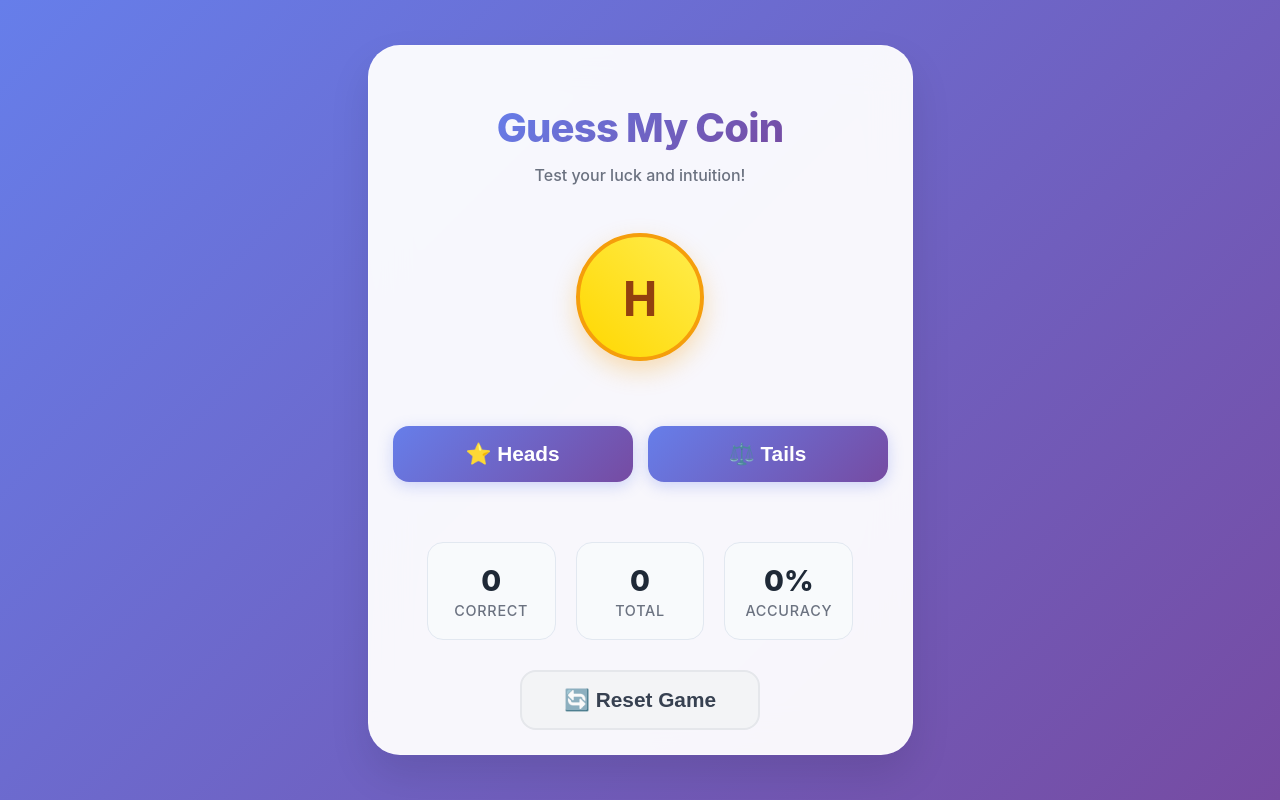
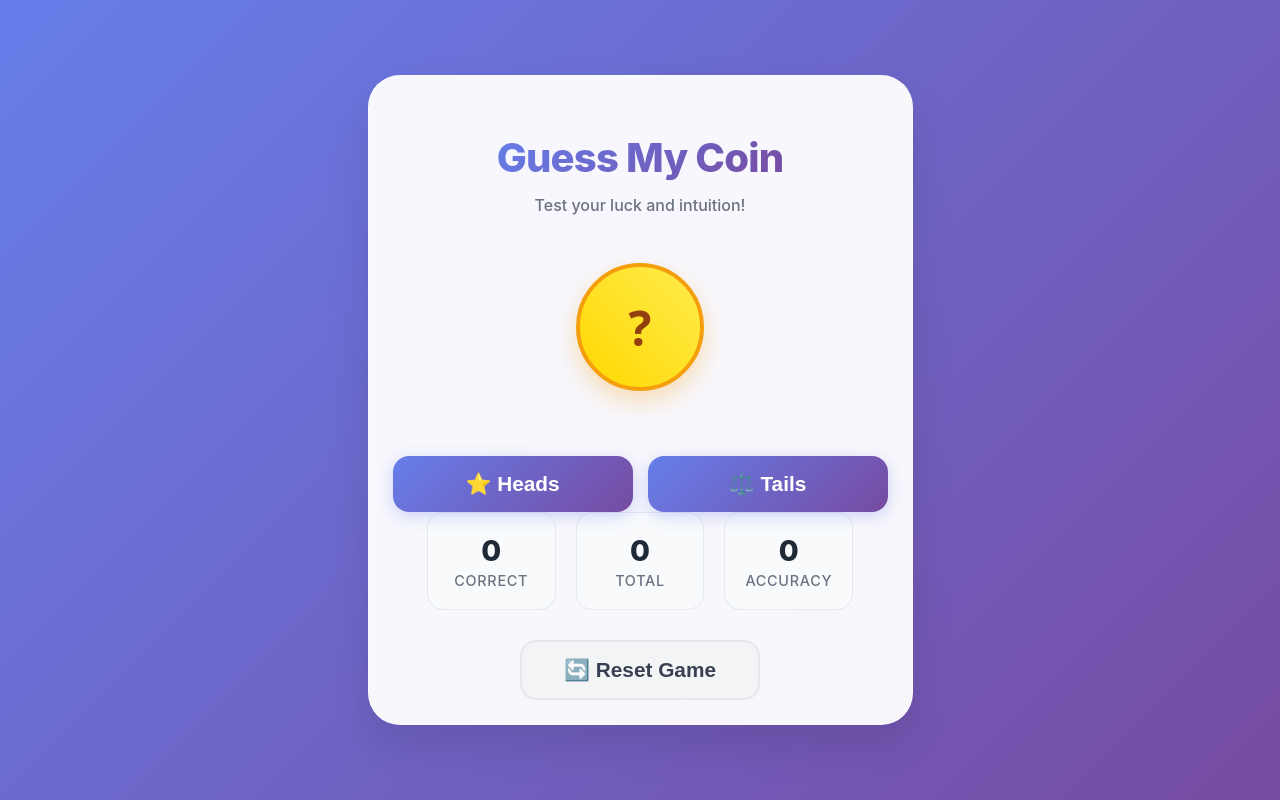
Before and after one commit to 01eon/react-guess-my-coin, a React (Vite) app: page / in a window 1280 px wide. Built offline with nearby package versions, Linux system fonts and the light colour scheme; a web font is replaced by a local one.

Commit message:
Added: StatusCard's GameContext values

```diff
--- a/src/components/coin-display/coin-display.component.jsx
+++ /dev/null
@@ -1,13 +0,0 @@
-import { CoinDisp, Coin } from "./coin-display.style";
-
-const CoinDisplay = () => {
-    return (
-        <>
-            <CoinDisp>
-                <Coin id="coin" >H</Coin>
-            </CoinDisp>
-        </>
-    )
-}
-
-export default CoinDisplay;
--- a/src/components/coin-select/coin-select.component.jsx
+++ /dev/null
@@ -1,18 +0,0 @@
-import { SelectContainer } from "./coin-select.style";
-import { ButtonPrimary } from "../button/button.styled";
-
-
-const CoinSelect = () => {
-    return (
-        <SelectContainer>
-            <ButtonPrimary id="btnHeads">
-                <span> ⭐ Heads</span>
-            </ButtonPrimary>
-            <ButtonPrimary id="btnTails">
-                <span> ⚖️ Tails</span>
-            </ButtonPrimary>
-        </SelectContainer>
-    )
-}
-
-export default CoinSelect;
--- a/src/components/status-card/status-card.component.jsx
+++ b/src/components/status-card/status-card.component.jsx
@@ -1,18 +1,23 @@
 import { StatusCardContainer, StatusContainer, StatusLabel, StatusNumber } from "./status-card.style"
+import { useContext } from "react";
+import { GameContext } from "../../context/game.context";
+const StatusCard = () => {
+    const { correct, total } = useContext(GameContext)
 
-const StatusCard = () => {
+    const accuracy = total > 0 ? Math.round((correct / total) * 100) : 0;
+
     return (
         <StatusContainer>
             <StatusCardContainer>
-                <StatusNumber id="countCorrect">0</StatusNumber>
+                <StatusNumber id="countCorrect">{correct}</StatusNumber>
                 <StatusLabel>Correct</StatusLabel>
             </StatusCardContainer>
             <StatusCardContainer>
-                <StatusNumber id="countTotal">0</StatusNumber>
+                <StatusNumber id="countTotal">{total}</StatusNumber>
                 <StatusLabel>Total</StatusLabel>
             </StatusCardContainer>
             <StatusCardContainer>
-                <StatusNumber id="accuracy">0%</StatusNumber>
+                <StatusNumber id="accuracy">{accuracy}</StatusNumber>
                 <StatusLabel>Accuracy</StatusLabel>
             </StatusCardContainer>
         </StatusContainer>
--- /dev/null
+++ b/src/context/game.context.jsx
@@ -0,0 +1,71 @@
+import { createContext, useState } from "react";
+
+export const GameContext = createContext({
+  correct: 0,
+  total: 0,
+  currentStreak: 0,
+  maxStreak: 5,
+  result: null,
+  isFlipping: null,
+  makeGuess: () => {},
+  resetGame: () => {},
+  initGuess: () => {},
+});
+
+const getRandomOutcome = () => (Math.random() < 0.5 ? "heads" : "tails");
+
+export const GameProvider = ({ children }) => {
+  const [coinSide, setCoinSide] = useState("?");
+  const [correct, setCorrect] = useState(0);
+  const [total, setTotal] = useState(0);
+  const [currentStreak, setCurrentStreak] = useState(0);
+  const [result, setResult] = useState(null);
+  const [isFlipping, setIsFlipping] = useState(false);
+  const maxStreak = 5;
+
+  const initGuess = () => {
+    setCoinSide("?");
+    console.log('Game Initialized')
+  }
+
+  const makeGuess = (guess, callback) => {
+    // Guard Clause
+    if (isFlipping) return;
+
+    // Coin Flip in Progress
+    setIsFlipping(true);
+    setTimeout(() => {
+      const outcome = getRandomOutcome();
+      const isCorrect = guess === outcome;
+
+      setTotal((prev) => prev + 1);
+      setCorrect((prev) => (isCorrect ? prev + 1 : prev));
+      setCurrentStreak((prev) => (isCorrect ? prev + 1 : 0));
+      setResult({ outcome, correct: isCorrect });
+      setIsFlipping(false);
+      callback?.(outcome);
+    }, 600);
+  };
+
+
+  const resetGame = () => {
+    setCorrect(0);
+    setTotal(0);
+    setCurrentStreak(0);
+    setResult(null);
+  };
+
+  const value = {
+    correct,
+    total,
+    currentStreak,
+    maxStreak,
+    result,
+    isFlipping,
+    makeGuess,
+    resetGame,
+    initGuess,
+  };
+
+  return <GameContext.Provider value={value}>{children}</GameContext.Provider>;
+};
--- a/src/routes/game-container/game-container.component.jsx
+++ b/src/routes/game-container/game-container.component.jsx
@@ -1,34 +1,87 @@
-import { Fragment } from "react";
+import { Fragment, useContext, useState } from "react";
 import {
   GameContain,
   GameDesc,
   GameHeader,
   GameTitle,
 } from "./game-container.style";
-import CoinDisplay from "../../components/coin-display/coin-display.component";
+
+// Coin Display Styled Component
+import {
+  CoinDisp,
+  Coin,
+} from "../../components/coin-display/coin-display.style";
+
+// Coin Select Styled Component
+import { SelectContainer } from "../../components/coin-select/coin-select.style";
+
+// Button Styled Component
+import { ButtonPrimary } from "../../components/button/button.styled";
+
 import StreakIndicator from "../../components/streak-indicator/streak-indicator.component";
-import CoinSelect from "../../components/coin-select/coin-select.component";
-import Results from "../../components/results/results.component";
+
 import StatusCard from "../../components/status-card/status-card.component";
+
+import { ResultsCorrect } from "../../components/results/results.style"
+
 import { ButtonSecondary } from "../../components/button/button.styled";
+import { GameContext } from "../../context/game.context";
 
 const GameContainer = () => {
+  const { isFlipping, result, initGuess, makeGuess, resetGame } =
+    useContext(GameContext);
+
+  const [coinSide, setCoinSide] = useState("?");
+  const [coinFlip, setCoinFlip] = useState("");
+
+  // initGuess();
+
+  const handleGuess = (guess) => {
+    setCoinSide("?");
+    setCoinFlip("flipping");
+
+    makeGuess(guess, (outcome) => {
+      setCoinSide(outcome === "heads" ? "H" : "T");
+      setCoinFlip("");
+    });
+  };
+
+
   return (
     <Fragment>
       <GameContain>
-
         <GameHeader>
           <GameTitle>Guess My Coin</GameTitle>
           <GameDesc>Test your luck and intuition!</GameDesc>
         </GameHeader>
 
-        <CoinDisplay />
+        <CoinDisp>
+          <Coin className={`${coinFlip}`} id="coin">
+            {coinSide}
+          </Coin>
+        </CoinDisp>
 
         <StreakIndicator />
 
-        <CoinSelect />
+        <SelectContainer>
+          <ButtonPrimary
+            onClick={() => {
+              handleGuess("heads");
+            }}
+            disabled={isFlipping}
+          >
+            <span> ⭐ Heads</span>
+          </ButtonPrimary>
+          <ButtonPrimary
+            onClick={() => {
+              handleGuess("tails");
+            }}
+            disabled={isFlipping}
+          >
+            <span> ⚖️ Tails</span>
+          </ButtonPrimary>
+        </SelectContainer>
 
-        <Results />
 
         <StatusCard />
 
```
Also changed, not shown: src/index.jsx (+5 -4 lines).
